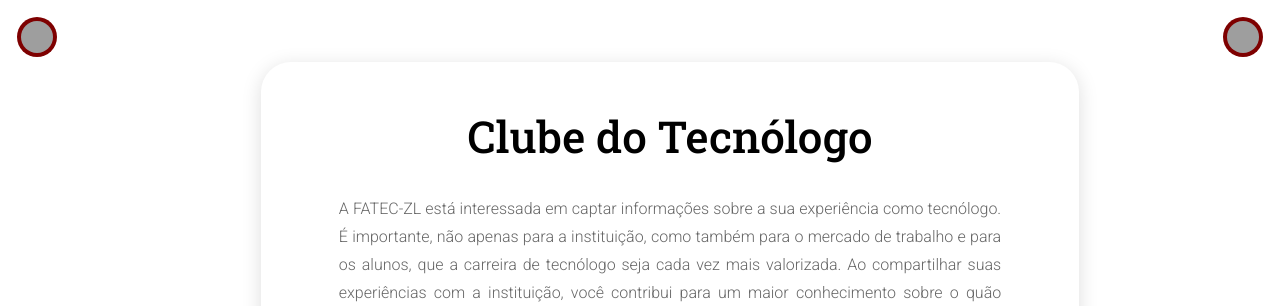
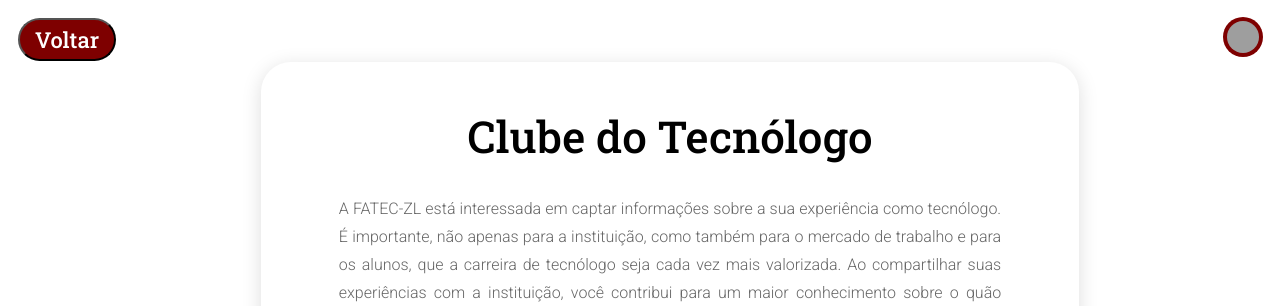
Before and after one commit to MDellaCS/clube_tecnologo, a PHP site: page /form.php in a window 1280 px wide. Shown: the top 306 px of the page. Run offline with PHP 8.4, Linux system fonts and the light colour scheme; grey boxes are pictures that could not be loaded.

Commit message:
btn Voltar

```diff
--- a/form.js
+++ b/form.js
@@ -99,7 +99,6 @@ function liberarEnviar() {
 const root = document.documentElement;
 
 if (localStorage.getItem("theme") === null) {
-    alert("Não definido um tema");
     localStorage.setItem("theme", "light");
 }
 
--- a/form.php
+++ b/form.php
@@ -21,8 +21,9 @@
         action="<?= htmlspecialchars('formResult.php'); ?>" autocomplete="on">
 
         <div>
-            <img onclick="" class="icon btn floatL"
-                src="https://img.icons8.com/ios-filled/100/FFFFFF/long-arrow-left.png" />
+            <a href="index.php">
+                <input type="button" class="btn floatL" value="Voltar">
+            </a>
             <img onclick="invertTheme()" class="icon btn floatR" />
         </div>
 
```
